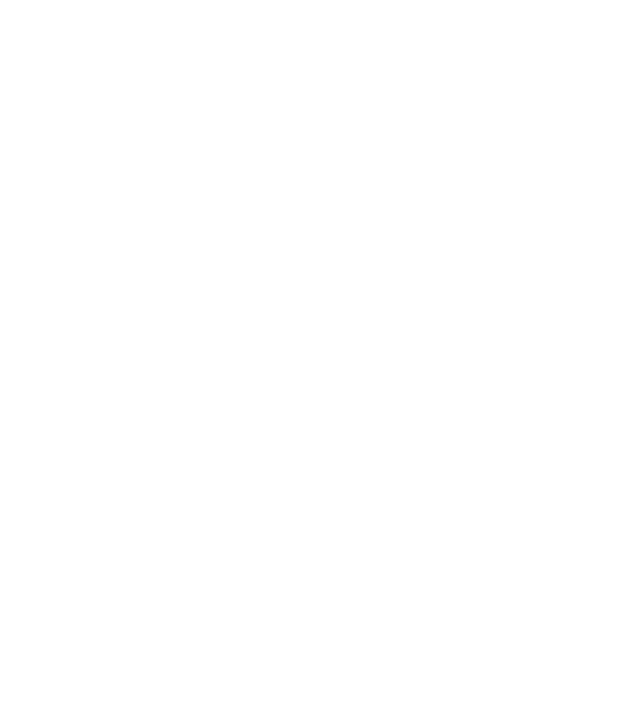
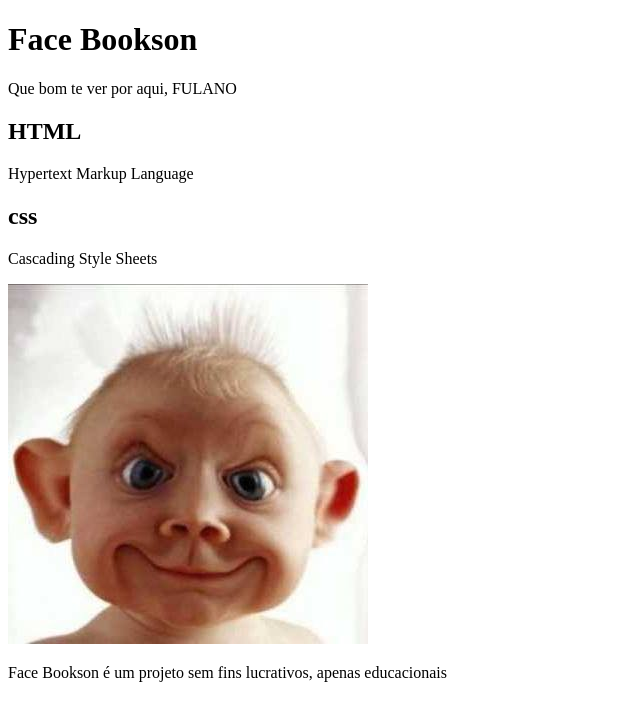
Before and after one commit to Daniel-L-Kira/3A-Leonor, a plain HTML site: page index.html in a window 1280 px wide. Shown: the whole page, without its empty margins (0-640 px from the left). Drawn offline with Linux system fonts and the light colour scheme.

Commit message:
finalizando a pagina html

```diff
--- a/index.html
+++ b/index.html
@@ -1,11 +1,33 @@
 <!DOCTYPE html>
 <html lang="pt-br">
+
 <head>
     <meta charset="UTF-8">
     <meta name="viewport" content="width=device-width, initial-scale=1.0">
     <title>Face Bookson</title>
 </head>
+
 <body>
+    <header>
+        <h1> Face Bookson</h1>
+        <p>Que bom te ver por aqui, FULANO</p>
 
+    </header>
+
+    <section>
+        <h2>HTML</h2>
+        <p> Hypertext Markup Language
+
+        <H2>css</H2>
+        <p>Cascading Style Sheets</p>
+        <img src="imagens/fperfil.jpg" alt="foto de perfil do usuário">
+
+    </section>
+
+    <footer>
+        <p>Face Bookson é um projeto sem fins lucrativos, apenas educacionais</p>
+
+    </footer>
 </body>
+
 </html>
```
Also changed, not shown: imagens/fperfil.jpg (added).
